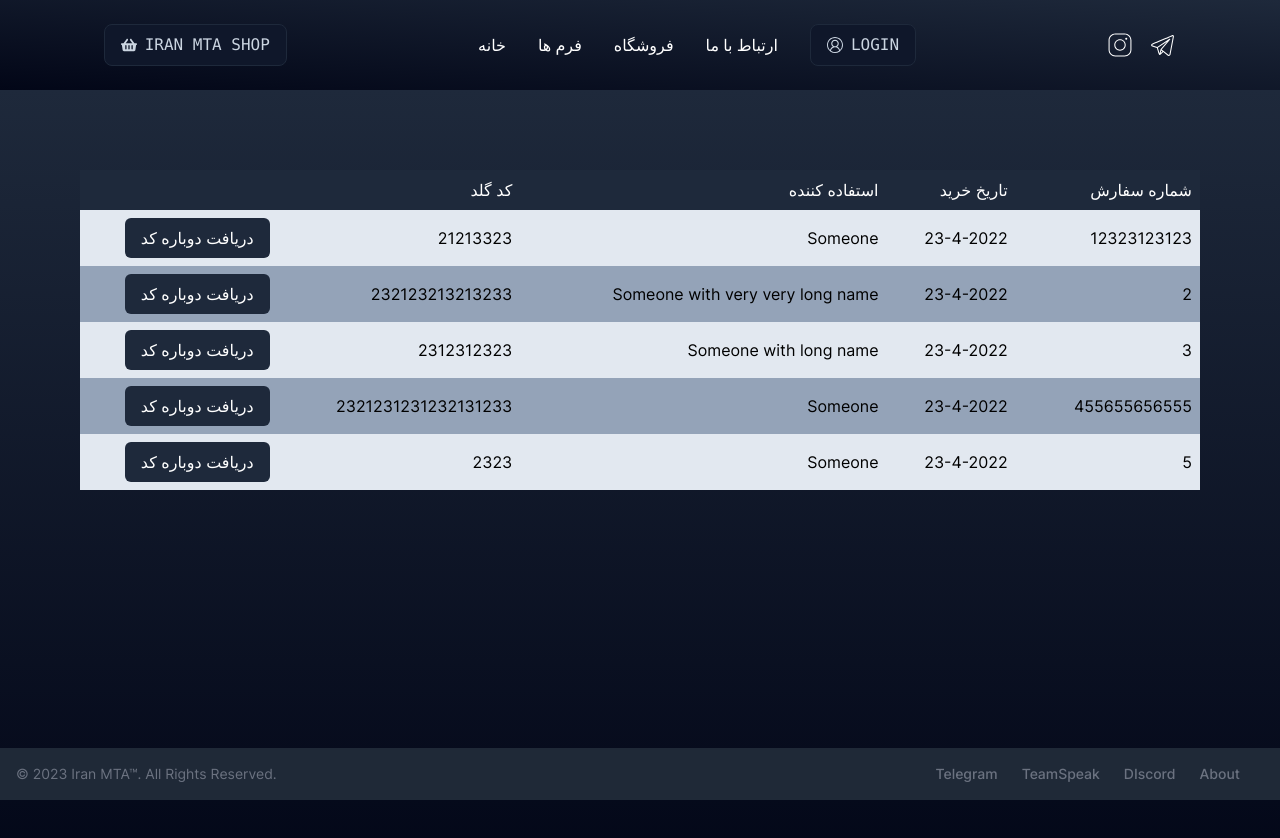
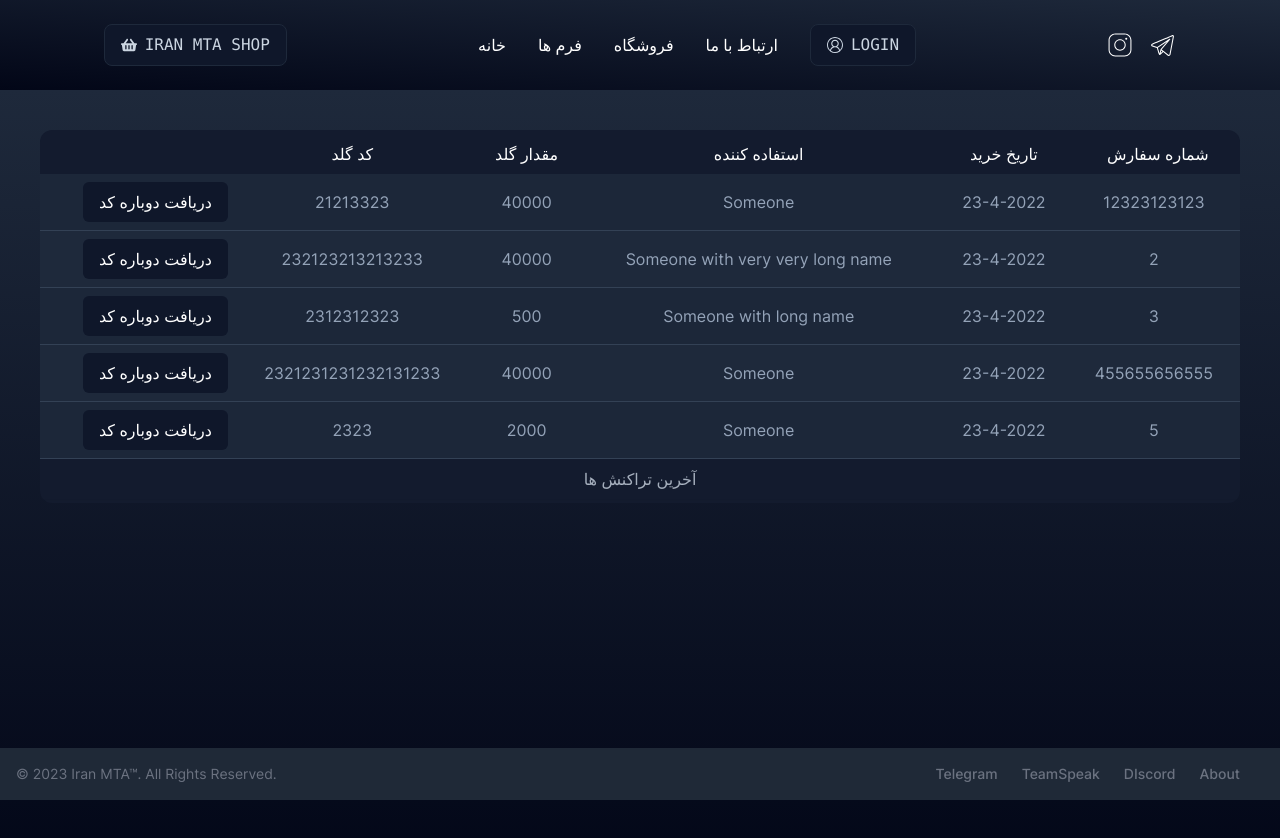
Before and after one commit to Mohammadreza-Tatlari/IranCard, a Next.js app: page /Transactions in a window 1280 px wide. Shown: the top 838 px of the page. Built offline with nearby package versions, Linux system fonts and the light colour scheme.

Commit message:
a testing background image is added to main page and it is styled. the TransactionTable got some styling for better appearance

```diff
--- a/app/components/ShopComponents/ListingCard.tsx
+++ b/app/components/ShopComponents/ListingCard.tsx
@@ -50,7 +50,7 @@ export default function ListingCard({
         <div className="flex flex-col gap-2 w-full">
           <div className="aspect-square w-full relative overflow-hidden rounded-md">
             <Image
-              className="object-cover h-full w-full group-hover:scale-105 transition"
+              className="object-center h-full w-full group-hover:scale-105 transition"
               alt="IranCard"
               src={imageSrc}
               fill
--- a/app/components/ShopComponents/Shopping.tsx
+++ b/app/components/ShopComponents/Shopping.tsx
@@ -6,7 +6,7 @@ export const dataSample = [
     id: "0",
     title:"250",
     price: "5,000",
-    imagesrc: '/images/5.png',
+    imagesrc: '/slides/1.png', ///images/5.png
     SliderImage: '/slides/1.png',
     discount: {
     isDiscounted: false ,
@@ -17,7 +17,7 @@ export const dataSample = [
     id: "2",
     title:"500",
     price: "10,000",
-    imagesrc: '/images/10.png',
+    imagesrc: '/slides/2.png', ///images/10.png
     SliderImage: '/slides/2.png',
     discount: {
     isDiscounted: false ,
@@ -29,7 +29,7 @@ export const dataSample = [
     id: "3",
     title:"1000",
     price: "20,000",
-    imagesrc: '/images/20.png',
+    imagesrc: '/slides/3.png', ///images/20.png
     SliderImage: '/slides/3.png',
     discount: {
     isDiscounted: false ,
@@ -41,7 +41,7 @@ export const dataSample = [
     id: "4",
     title:"2000",
     price: "38,000",
-    imagesrc: '/images/38.png',
+    imagesrc: '/slides/4.png', ///images/38.png
     SliderImage: '/slides/4.png',
     discount: {
     isDiscounted: true ,
@@ -53,7 +53,7 @@ export const dataSample = [
     id: "5",
     title:"5000",
     price: "90,000",
-    imagesrc: '/images/5.png',
+    imagesrc: '/slides/5.png', ///images/5.png
     SliderImage: '/slides/5.png',
     discount: {
     isDiscounted: true ,
@@ -65,7 +65,7 @@ export const dataSample = [
     id: "6",
     title:"7500",
     price: "129,000",
-    imagesrc: '/images/129.png',
+    imagesrc: '/slides/6.png', ///images/129.png
     SliderImage: '/slides/6.png',
     discount: {
     isDiscounted: true ,
@@ -77,7 +77,7 @@ export const dataSample = [
     id: "7",
     title:"10000",
     price: "165,000",
-    imagesrc: '/images/165.png',
+    imagesrc: '/slides/7.png', ///images/165.png
     SliderImage: '/slides/7.png',
     discount: {
     isDiscounted: true ,
@@ -88,7 +88,7 @@ export const dataSample = [
     id: "8",
     title:"20000",
     price: "315,000",
-    imagesrc: '/images/315.png',
+    imagesrc: '/slides/8.png', ///images/315.png
     SliderImage: '/slides/8.png',
     discount: {
     isDiscounted: true ,
--- a/app/components/TransactionTable.tsx
+++ b/app/components/TransactionTable.tsx
@@ -1,65 +1,87 @@
-import React from 'react'
+import React from "react";
 
-const sampleTransaction =[
+const sampleTransaction = [
   {
     ID: 12323123123,
-        date: '23-4-2022',
+    date: "23-4-2022",
     usedBy: "Someone",
-        code: "21213323"
+    code: "21213323",
+    amount: "40000",
   },
   {
     ID: 2,
-        date: '23-4-2022',
+    date: "23-4-2022",
     usedBy: "Someone with very very long name",
-        code: "232123213213233"
+    code: "232123213213233",
+    amount: "40000",
   },
   {
     ID: 3,
-        date: '23-4-2022',
+    date: "23-4-2022",
     usedBy: "Someone with long name",
-        code: "2312312323"
+    code: "2312312323",
+    amount: "500",
   },
   {
     ID: 455655656555,
-        date: '23-4-2022',
+    date: "23-4-2022",
     usedBy: "Someone",
-        code: "2321231231232131233"
+    code: "2321231231232131233",
+    amount: "40000",
   },
   {
     ID: 5,
-        date: '23-4-2022',
+    date: "23-4-2022",
     usedBy: "Someone",
-        code: "2323"
+    code: "2323",
+    amount: "2000",
   },
-]
+];
 
 export default function TransactionTable() {
   return (
-    <div className='min-h-screen bg-gradient-to-t from-slate-950 to-slate-800'>
-        <div className='p-20'>
-            <table dir='rtl' className='table-auto w-full border-collapse '>
-                <thead>
-                    <tr className='bg-slate-800 text-white'>
-                        <td className='p-2 pl-4'>شماره سفارش</td>
-                        <td className='p-2'> تاریخ خرید</td>
-                        <td className='p-2'>استفاده کننده</td>
-                        <td className='p-2'>کد گلد</td>
+    <div className="min-h-screen bg-gradient-to-t from-slate-950 to-slate-800">
+      <div className="p-10">
+        <div className="relative rounded-xl overflow-auto bg-[#131B2E]">
+          <div className="shadow-sm overflow-hidden my-1">
+            <table dir="rtl" className="border-collapse table-auto w-full">
+              <caption className="caption-bottom text-slate-300/80 py-2">آخرین تراکنش ها</caption>
+              <thead >
+                <tr className=" text-white ">
+                  <td className="p-2 pl-4 text-center">شماره سفارش</td>
+                  <td className="p-2 text-center"> تاریخ خرید</td>
+                  <td className="p-2 text-center">استفاده کننده</td>
+                  <td className="p-2 text-center">مقدار گلد</td>
+                  <td className="p-2 text-center">کد گلد</td>
                   <td></td>
                 </tr>
               </thead>
-                <tbody>
+              <tbody className="bg-slate-800">
                 {sampleTransaction.map((data) => (
-                        <tr key={data.ID} className='even:bg-slate-400 odd:bg-slate-200'>
-                            <td className='p-2 pl-4'>{data.ID}</td>
-                            <td className='p-2'>{data.date}</td>
-                            <td className='p-2'>{data.usedBy}</td>
-                            <td className='p-2 space-x-1 flex'><div className='py-2'>{data.code}</div></td>
-                            <td><button className='bg-slate-800 text-white rounded-md px-4 py-2'>دریافت دوباره کد</button></td>
+                  <>
+                    <tr
+                      key={data.ID}
+                      className="even:bg-slate-800 odd:bg-slate-900/10 text-slate-400 border-b border-slate-700"
+                    >
+                      <td className="p-2 text-center ">{data.ID}</td>
+                      <td className="p-2 text-center ">{data.date}</td>
+                      <td className="p-2 text-center ">{data.usedBy}</td>
+                      <td className="p-2 text-center ">{data.amount}</td>
+                      <td className="p-2 py-4 text-center ">{data.code}</td>
+                      <td>
+                        <button className="bg-slate-900 text-white rounded-md px-4 py-2 ">
+                          دریافت دوباره کد
+                        </button>
+                      </td>
+                      <hr />
                     </tr>
+                  </>
                 ))}
               </tbody>
             </table>
           </div>
         </div>
-  )
+      </div>
+    </div>
+  );
 }
--- a/app/page.tsx
+++ b/app/page.tsx
@@ -14,7 +14,8 @@ window.addEventListener('resize' , changeSize);
 export default function Home() {
   return (
     <>
-      <div className="min-h-screen bg-gradient-to-t from-[#04141c] to-[#15233b]">
+      <div className="min-h-screen bg-[url('https://f4.bcbits.com/img/a0675344416_16.jpg')] bg-cover bg-center ">
+        <div className="bg-slate-400/40 min-h-screen">
         <div className="h-full pt-3 pb-14 ">
           {
             windowsSize > 1024 &&
@@ -26,6 +27,7 @@ export default function Home() {
           }
           {/* <Shopping /> */}
         </div>
+        </div>
       </div>
     </>
   );
```
Lines whose indentation alone changed are shown as unchanged.
